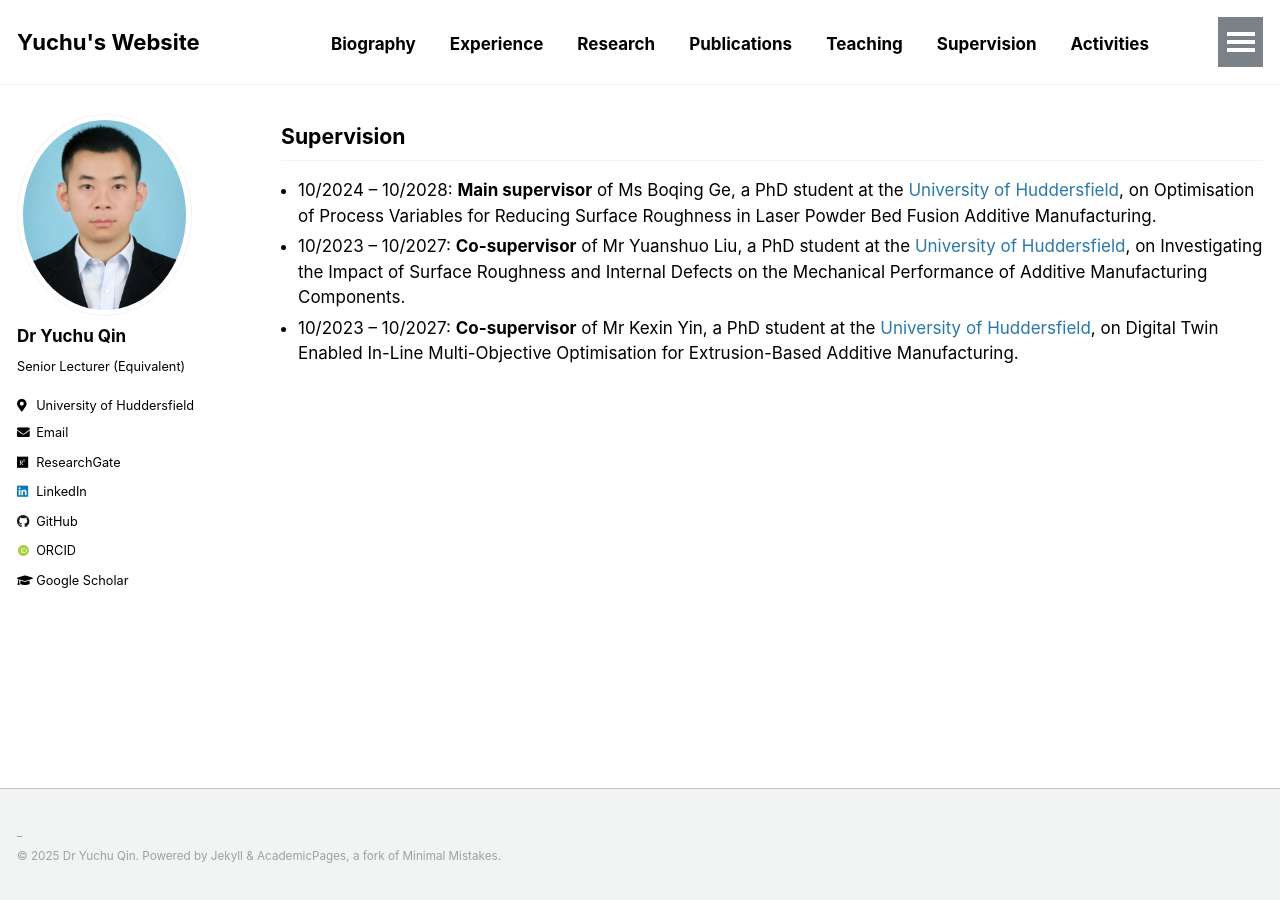
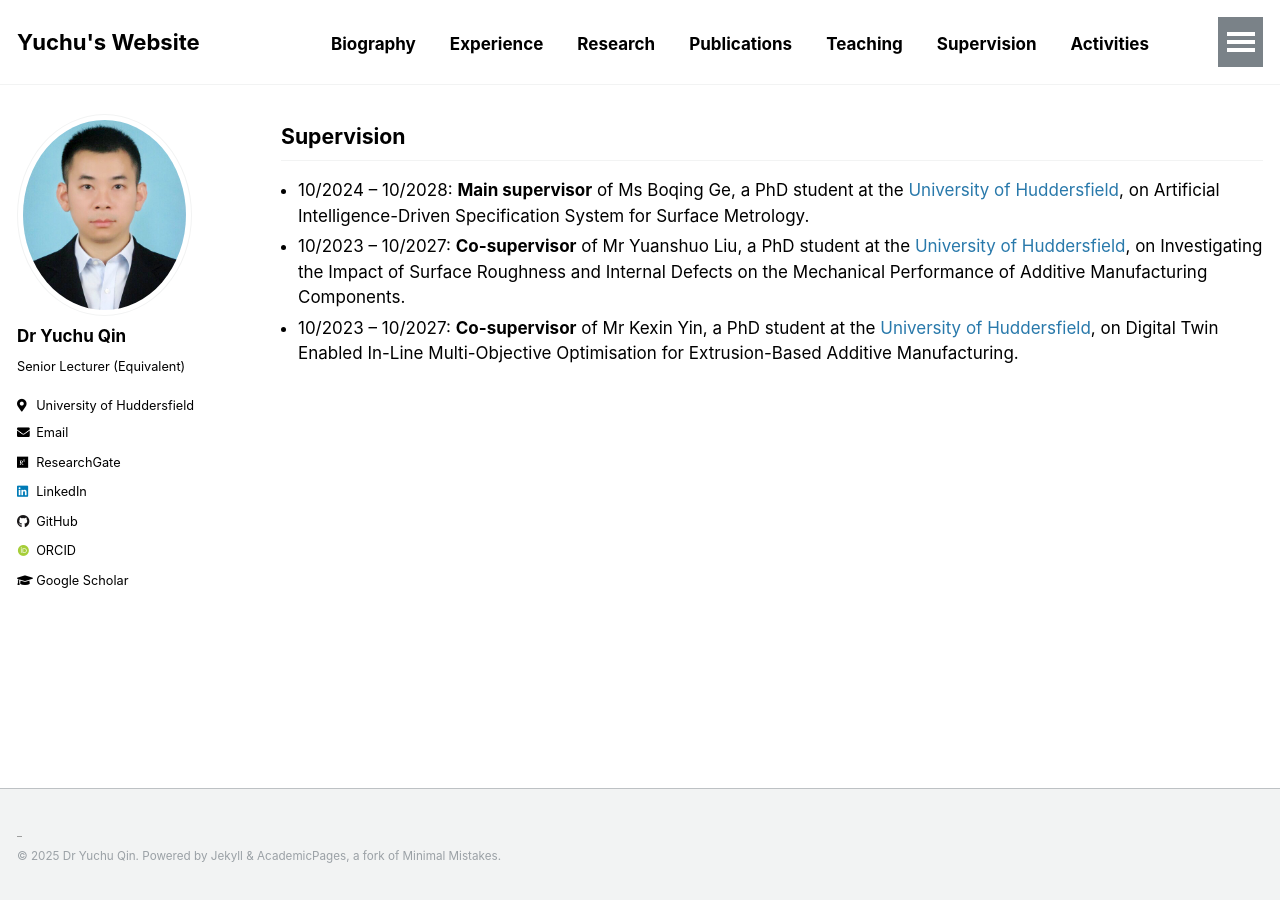
Before and after one commit to yuchu-qin/yuchu-qin.github.io, a Jekyll site: the page built from _pages/supervision.md, in a window 1280 px wide. Built offline with Jekyll 4.4.1, drawn with Linux system fonts in a browser that asks for light colours; some web fonts are replaced; our own code applies the rules of GitHub Pages for plain Markdown files.

Commit message:
Update supervision.md

```diff
--- a/_pages/supervision.md
+++ b/_pages/supervision.md
@@ -4,6 +4,6 @@ author_profile: true
 ---
 
 ## Supervision
-- 10/2024 – 10/2028: **Main supervisor** of Ms Boqing Ge, a PhD student at the [University of Huddersfield](https://www.hud.ac.uk/), on Optimisation of Process Variables for Reducing Surface Roughness in Laser Powder Bed Fusion Additive Manufacturing.
+- 10/2024 – 10/2028: **Main supervisor** of Ms Boqing Ge, a PhD student at the [University of Huddersfield](https://www.hud.ac.uk/), on Artificial Intelligence-Driven Specification System for Surface Metrology.
 - 10/2023 – 10/2027: **Co-supervisor** of Mr Yuanshuo Liu, a PhD student at the [University of Huddersfield](https://www.hud.ac.uk/), on Investigating the Impact of Surface Roughness and Internal Defects on the Mechanical Performance of Additive Manufacturing Components.
 - 10/2023 – 10/2027: **Co-supervisor** of Mr Kexin Yin, a PhD student at the [University of Huddersfield](https://www.hud.ac.uk/), on Digital Twin Enabled In-Line Multi-Objective Optimisation for Extrusion-Based Additive Manufacturing.
```
